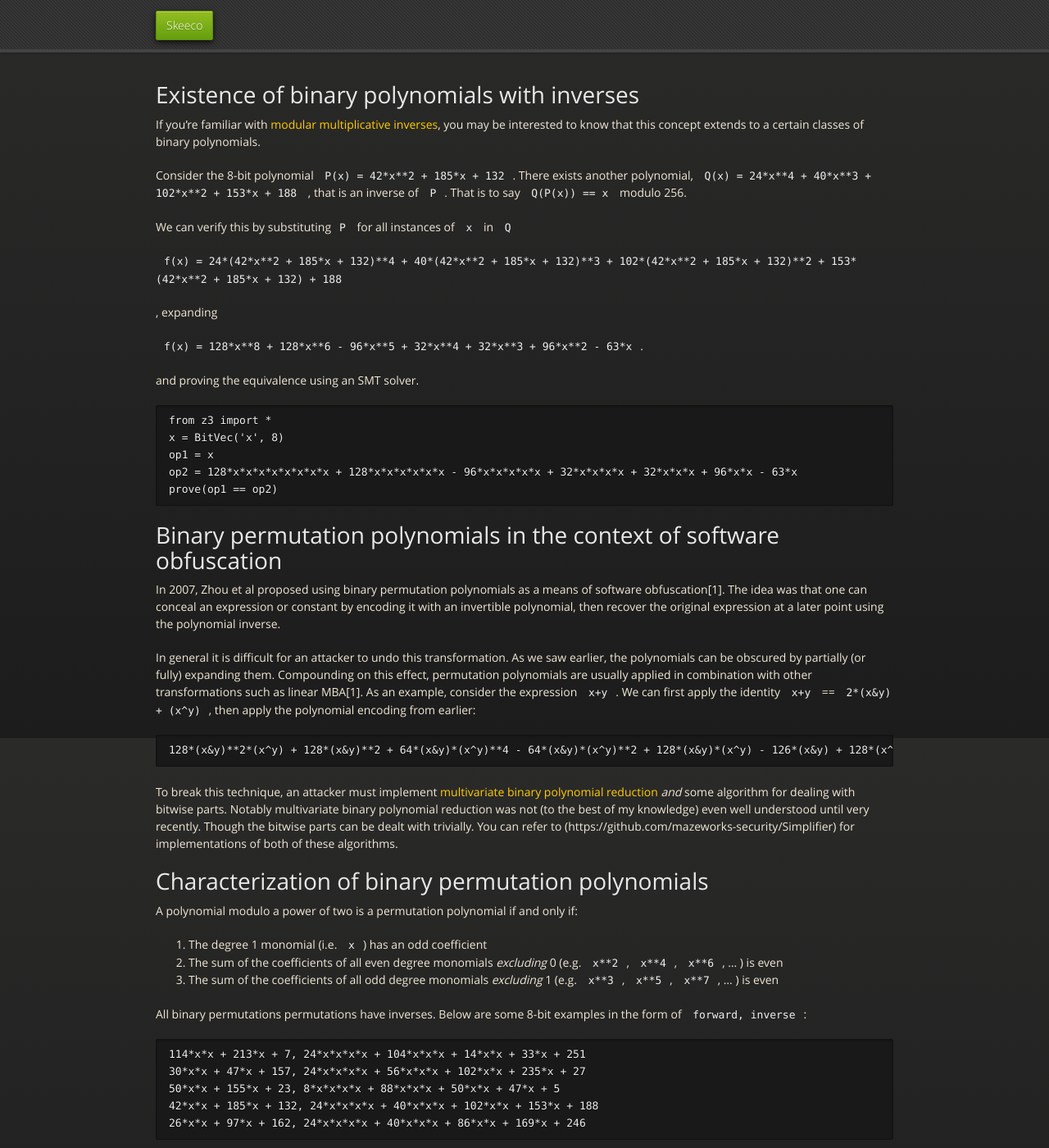
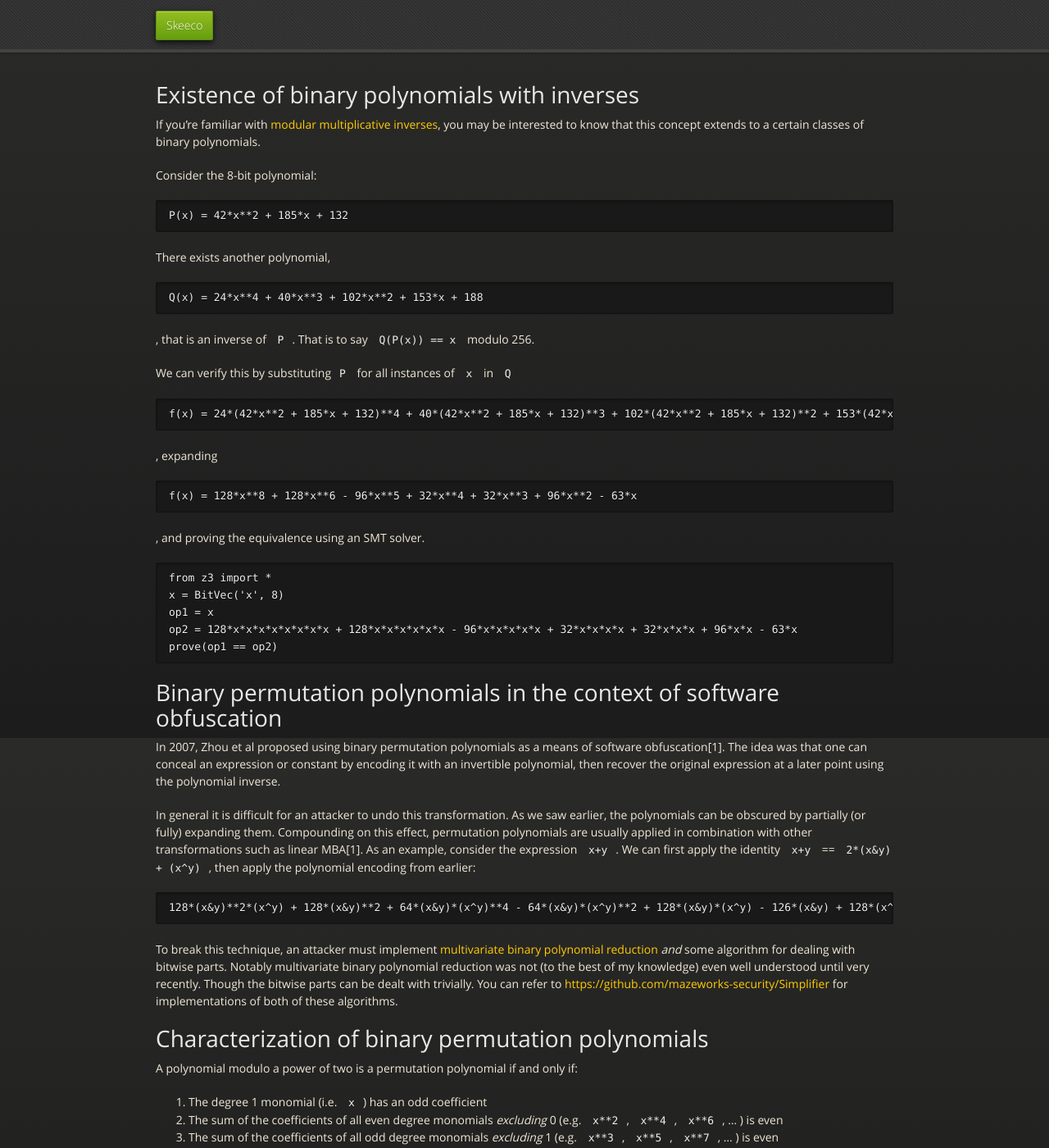
Before and after one commit to Colton1skees/Colton1skees.github.io, a Jekyll site: the page built from posts/Inversion.md, in a window 1280 px wide and 1400 px high. Shown: the whole window at 82% size. Built offline with Jekyll 4.4.1, drawn with Linux system fonts in a browser that asks for light colours; our own code applies the rules of GitHub Pages for plain Markdown files.

Commit message:
Fix link

````diff
--- a/posts/Inversion.md
+++ b/posts/Inversion.md
@@ -2,17 +2,30 @@
 
 If you're familiar with [modular multiplicative inverses](https://en.wikipedia.org/wiki/Modular_multiplicative_inverse), you may be interested to know that this concept extends to a certain classes of binary polynomials.
 
-Consider the 8-bit polynomial `P(x) = 42*x**2 + 185*x + 132`. There exists another polynomial, `Q(x) = 24*x**4 + 40*x**3 + 102*x**2 + 153*x + 188` , that is an inverse of `P`. That is to say `Q(P(x)) == x` modulo 256.
+Consider the 8-bit polynomial:
+```
+P(x) = 42*x**2 + 185*x + 132
+```
+
+There exists another polynomial,
+
+```
+Q(x) = 24*x**4 + 40*x**3 + 102*x**2 + 153*x + 188
+```
+, that is an inverse of `P`. That is to say `Q(P(x)) == x` modulo 256.
 
 We can verify this by substituting`P` for all instances of `x` in `Q`
 
-`f(x) = 24*(42*x**2 + 185*x + 132)**4 + 40*(42*x**2 + 185*x + 132)**3 + 102*(42*x**2 + 185*x + 132)**2 + 153*(42*x**2 + 185*x + 132) + 188`
-
+```
+f(x) = 24*(42*x**2 + 185*x + 132)**4 + 40*(42*x**2 + 185*x + 132)**3 + 102*(42*x**2 + 185*x + 132)**2 + 153*(42*x**2 + 185*x + 132) + 188
+```
 , expanding
 
-`f(x) = 128*x**8 + 128*x**6 - 96*x**5 + 32*x**4 + 32*x**3 + 96*x**2 - 63*x`.
+```
+f(x) = 128*x**8 + 128*x**6 - 96*x**5 + 32*x**4 + 32*x**3 + 96*x**2 - 63*x
+```
 
-and proving the equivalence using an SMT solver.
+, and proving the equivalence using an SMT solver.
 ```
 from z3 import *
 x = BitVec('x', 8)
@@ -30,7 +43,7 @@ In general it is difficult for an attacker to undo this transformation. As we sa
 128*(x&y)**2*(x^y) + 128*(x&y)**2 + 64*(x&y)*(x^y)**4 - 64*(x&y)*(x^y)**2 + 128*(x&y)*(x^y) - 126*(x&y) + 128*(x^y)**8 + 128*(x^y)**6 - 96*(x^y)**5 + 32*(x^y)**4 + 32*(x^y)**3 + 96*(x^y)**2 - 63*(x^y)
 ```
 
-To break this technique, an attacker must implement [multivariate binary polynomial reduction](https://www.ndss-symposium.org/wp-content/uploads/bar2024-14-paper.pdf) *and* some algorithm for dealing with bitwise parts. Notably multivariate binary polynomial reduction was not (to the best of my knowledge) even well understood until very recently. Though the bitwise parts can be dealt with trivially. You can refer to (https://github.com/mazeworks-security/Simplifier) for implementations of both of these algorithms.
+To break this technique, an attacker must implement [multivariate binary polynomial reduction](https://www.ndss-symposium.org/wp-content/uploads/bar2024-14-paper.pdf) *and* some algorithm for dealing with bitwise parts. Notably multivariate binary polynomial reduction was not (to the best of my knowledge) even well understood until very recently. Though the bitwise parts can be dealt with trivially. You can refer to [https://github.com/mazeworks-security/Simplifier](https://github.com/mazeworks-security/Simplifier) for implementations of both of these algorithms.
 
 # Characterization of binary permutation polynomials
 A polynomial modulo a power of two is a permutation polynomial if and only if:
````
